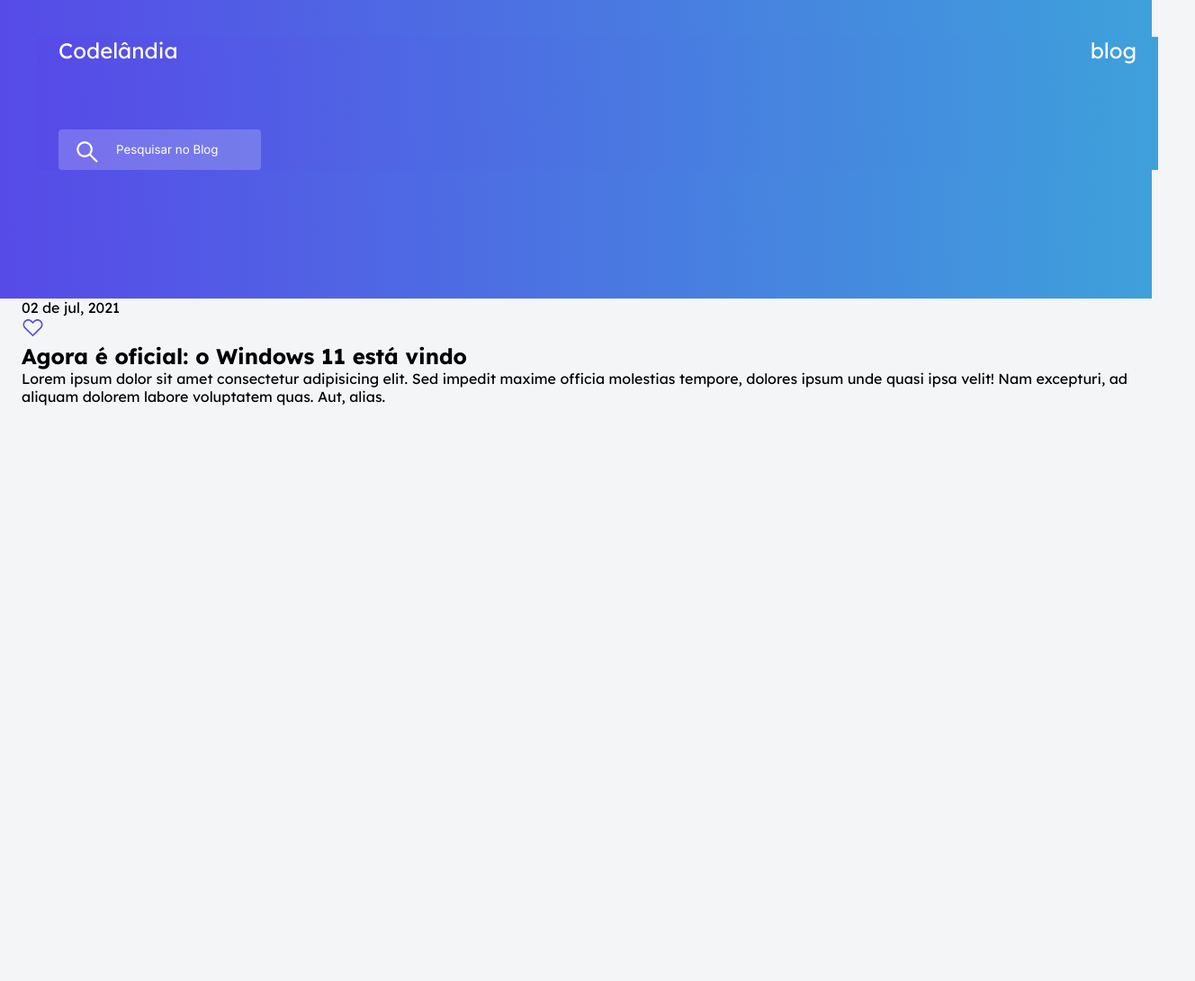
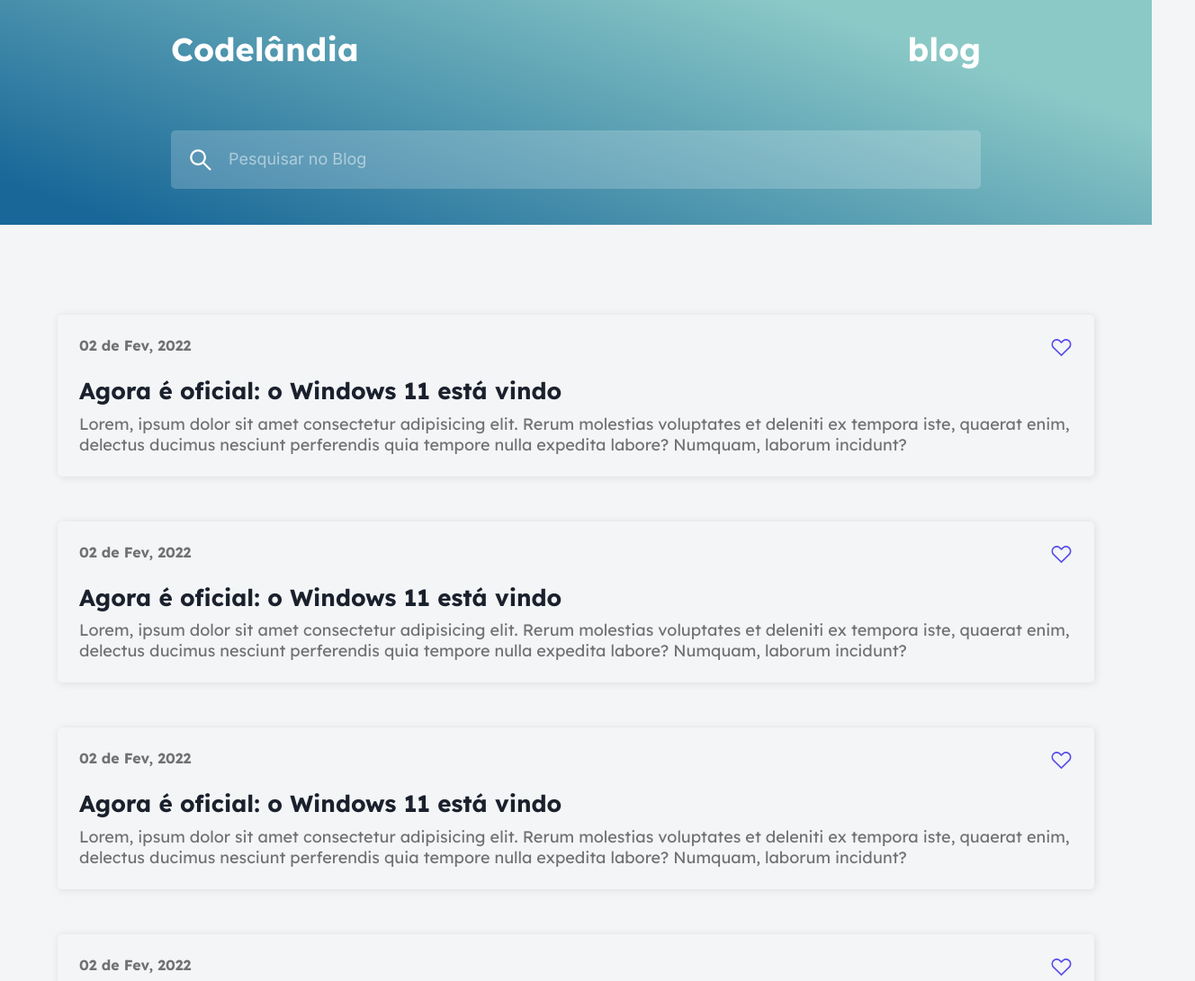
Before and after one commit to douglascosta7623/challenge-01, a plain HTML site: page index.html in a window 1280 px wide. Shown: the top 1091 px of the page at 90% size, 1328 px wide, since content can reach past the window. Before the commit the page ends 800 px from the top, so only its background shows below. Drawn offline with nearby package versions, Linux system fonts and the light colour scheme.

Commit message:
finalizando projeto com container e reveal

```diff
--- a/index.html
+++ b/index.html
@@ -9,6 +9,7 @@
       href="./img/Quem sou/{ ).svg"
       type="image/x-icon"
     />
+
     <link rel="preconnect" href="https://fonts.googleapis.com" />
     <link rel="preconnect" href="https://fonts.gstatic.com" crossorigin />
     <link
@@ -16,53 +17,177 @@
       rel="stylesheet"
     />
     <link rel="stylesheet" href="style.css" />
+    <script
+      src="https://kit.fontawesome.com/71ef7656d6.js"
+      crossorigin="anonymous"
+    ></script>
     <title>Desafio 1 - Iuri Code</title>
   </head>
   <body>
     <header>
-      <div class="container">
-        <nav>
-          <a href="#">Codelândia</a>
-          <a href="#">blog</a>
-        </nav>
-        <div class="search">
-          <form action="search-action"></form>
-          <label for="search">Pesquisar no Blog</label>
-          <div class="search-input">
-            <img
-              src="./img/ant-design_search-outlined.png"
-              id="btnBusca"
-              alt="Buscar"
-            />
-            <input
-              id="search"
-              name="search"
-              type="text"
-              placeholder="Pesquisar no Blog"
-            />
-          </div>
+      <nav class="nav">
+        <div class="nav-top">
+          <h2>Codelândia</h2>
+          <h2>blog</h2>
         </div>
-      </div>
+
+        <form action="" class="form">
+          <span><img src="./img/ant-design_search-outlined.png" alt="" /></span>
+          <input
+            type="text"
+            name="search"
+            id="search"
+            placeholder="Pesquisar no Blog"
+          />
+        </form>
+      </nav>
     </header>
 
     <main>
       <div class="container">
         <div class="post">
           <div class="post-info">
-            <p>02 de jul, 2021</p>
-            <img src="./img/codicon_heart.svg" alt="icone de coração" />
+            <h6 class="post-date">02 de Fev, 2022</h6>
+            <img src="./img/codicon_heart.svg" alt="" />
           </div>
           <div class="post-content">
-            <h2>Agora é oficial: o Windows 11 está vindo</h2>
-            <p>
-              Lorem ipsum dolor sit amet consectetur adipisicing elit. Sed
-              impedit maxime officia molestias tempore, dolores ipsum unde quasi
-              ipsa velit! Nam excepturi, ad aliquam dolorem labore voluptatem
-              quas. Aut, alias.
+            <h5 class="post-title">Agora é oficial: o Windows 11 está vindo</h5>
+            <p class="post-text">
+              Lorem, ipsum dolor sit amet consectetur adipisicing elit. Rerum
+              molestias voluptates et deleniti ex tempora iste, quaerat enim,
+              delectus ducimus nesciunt perferendis quia tempore nulla expedita
+              labore? Numquam, laborum incidunt?
+            </p>
+          </div>
+        </div>
+
+        <div class="post">
+          <div class="post-info">
+            <h6 class="post-date">02 de Fev, 2022</h6>
+            <img src="./img/codicon_heart.svg" alt="" />
+          </div>
+          <div class="post-content">
+            <h5 class="post-title">Agora é oficial: o Windows 11 está vindo</h5>
+            <p class="post-text">
+              Lorem, ipsum dolor sit amet consectetur adipisicing elit. Rerum
+              molestias voluptates et deleniti ex tempora iste, quaerat enim,
+              delectus ducimus nesciunt perferendis quia tempore nulla expedita
+              labore? Numquam, laborum incidunt?
+            </p>
+          </div>
+        </div>
+
+        <div class="post">
+          <div class="post-info">
+            <h6 class="post-date">02 de Fev, 2022</h6>
+            <img src="./img/codicon_heart.svg" alt="" />
+          </div>
+          <div class="post-content">
+            <h5 class="post-title">Agora é oficial: o Windows 11 está vindo</h5>
+            <p class="post-text">
+              Lorem, ipsum dolor sit amet consectetur adipisicing elit. Rerum
+              molestias voluptates et deleniti ex tempora iste, quaerat enim,
+              delectus ducimus nesciunt perferendis quia tempore nulla expedita
+              labore? Numquam, laborum incidunt?
+            </p>
+          </div>
+        </div>
+
+        <div class="post">
+          <div class="post-info">
+            <h6 class="post-date">02 de Fev, 2022</h6>
+            <img src="./img/codicon_heart.svg" alt="" />
+          </div>
+          <div class="post-content">
+            <h5 class="post-title">Agora é oficial: o Windows 11 está vindo</h5>
+            <p class="post-text">
+              Lorem, ipsum dolor sit amet consectetur adipisicing elit. Rerum
+              molestias voluptates et deleniti ex tempora iste, quaerat enim,
+              delectus ducimus nesciunt perferendis quia tempore nulla expedita
+              labore? Numquam, laborum incidunt?
+            </p>
+          </div>
+        </div>
+
+        <div class="post">
+          <div class="post-info">
+            <h6 class="post-date">02 de Fev, 2022</h6>
+            <img src="./img/codicon_heart.svg" alt="" />
+          </div>
+          <div class="post-content">
+            <h5 class="post-title">Agora é oficial: o Windows 11 está vindo</h5>
+            <p class="post-text">
+              Lorem, ipsum dolor sit amet consectetur adipisicing elit. Rerum
+              molestias voluptates et deleniti ex tempora iste, quaerat enim,
+              delectus ducimus nesciunt perferendis quia tempore nulla expedita
+              labore? Numquam, laborum incidunt?
+            </p>
+          </div>
+        </div>
+
+        <div class="post">
+          <div class="post-info">
+            <h6 class="post-date">02 de Fev, 2022</h6>
+            <img src="./img/codicon_heart.svg" alt="" />
+          </div>
+          <div class="post-content">
+            <h5 class="post-title">Agora é oficial: o Windows 11 está vindo</h5>
+            <p class="post-text">
+              Lorem, ipsum dolor sit amet consectetur adipisicing elit. Rerum
+              molestias voluptates et deleniti ex tempora iste, quaerat enim,
+              delectus ducimus nesciunt perferendis quia tempore nulla expedita
+              labore? Numquam, laborum incidunt?
+            </p>
+          </div>
+        </div>
+
+        <div class="post">
+          <div class="post-info">
+            <h6 class="post-date">02 de Fev, 2022</h6>
+            <img src="./img/codicon_heart.svg" alt="" />
+          </div>
+          <div class="post-content">
+            <h5 class="post-title">Agora é oficial: o Windows 11 está vindo</h5>
+            <p class="post-text">
+              Lorem, ipsum dolor sit amet consectetur adipisicing elit. Rerum
+              molestias voluptates et deleniti ex tempora iste, quaerat enim,
+              delectus ducimus nesciunt perferendis quia tempore nulla expedita
+              labore? Numquam, laborum incidunt?
+            </p>
+          </div>
+        </div>
+
+        <div class="post">
+          <div class="post-info">
+            <h6 class="post-date">02 de Fev, 2022</h6>
+            <img src="./img/codicon_heart.svg" alt="" />
+          </div>
+          <div class="post-content">
+            <h5 class="post-title">Agora é oficial: o Windows 11 está vindo</h5>
+            <p class="post-text">
+              Lorem, ipsum dolor sit amet consectetur adipisicing elit. Rerum
+              molestias voluptates et deleniti ex tempora iste, quaerat enim,
+              delectus ducimus nesciunt perferendis quia tempore nulla expedita
+              labore? Numquam, laborum incidunt?
             </p>
           </div>
         </div>
       </div>
     </main>
+
+    <script src="https://unpkg.com/scrollreveal"></script>
+    <script>
+      const sr = ScrollReveal({
+        origin: "top",
+        distance: "50px",
+        duration: 1000,
+        reset: false,
+      });
+
+      ScrollReveal().reveal(".post", { delay: 200 });
+      ScrollReveal().reveal(".post-date", { delay: 300 });
+      ScrollReveal().reveal(".post-title", { delay: 400 });
+      ScrollReveal().reveal(".post-text", { delay: 500 });
+    </script>
   </body>
 </html>
--- a/style.css
+++ b/style.css
@@ -4,86 +4,126 @@
   --white: #fff;
 
   --title: #313131;
+  --sub-title: #1a202c;
   --text: #b6b6b6;
+  --gray-title: #717171;
 
-  --linear: linear-gradient(90deg, #574ae8 0%, #3ea1db 100%);
+  --linear: linear-gradient(
+    19deg,
+    rgba(24, 103, 152, 1) 7%,
+    rgba(139, 201, 199, 1) 80%
+  );
 }
 
 * {
-  font-family: "Lexend Deca", sans-serif;
-  box-sizing: boder-box;
+  margin: 0;
   padding: 0;
-  margin: 0;
-  text-decoration: none;
-  border: none;
+  box-sizing: border-box;
 }
+
 body {
   background-color: #f3f5f7;
 }
 
-img {
-  max-width: 100%;
+::-webkit-scrollbar {
+  width: 10px;
+  border-radius: 4px;
+}
+
+::-webkit-scrollbar-thumb {
+  background: var(--linear);
+  border-radius: 4px;
 }
 
 header {
-  max-width: 100%;
-  background: linear-gradient(88.27deg, #574ae8 0%, #3ea1db 100%);
+  background: var(--linear);
+  padding: 0 20px;
+  margin-bottom: 6.25rem;
+}
+.nav {
+  max-width: 56.25rem;
   height: 15.625rem;
-  padding: 2.5625rem;
+  margin: 0 auto;
+  padding: 2.5rem 0;
+  display: flex;
+  flex-direction: column;
+  justify-content: space-between;
 }
 
-nav {
+.nav-top {
   display: flex;
   justify-content: space-between;
-  margin-bottom: 4.56rem;
-}
-
-nav a {
+  align-items: center;
   color: var(--white);
-  font-size: 24px;
+  font-family: "Lexend Deca", sans-serif;
+  font-size: 1.5rem;
   line-height: 30px;
 }
 
-header .container {
-  background: linear-gradient(88.27deg, #574ae8 0%, #3ea1db 100%);
+.form input {
+  width: 100%;
+  height: 4.0625rem;
+  font-size: 1.125rem;
+  padding-left: 4rem;
+  background-color: rgba(255, 255, 255, 0.2);
+  border-radius: 0.3125rem;
+  border: none;
+  color: var(--white);
+}
+
+.form input::placeholder {
+  color: var(--white);
+  opacity: 0.5;
+  font-family: "Inter", sans-serif;
+}
+.form input:focus {
+  border: none;
+  outline: none;
+}
+
+.form span {
+  position: absolute;
+  padding: 18px 18px 18px;
 }
 
 .container {
   width: 100%;
-  max-width: 124.6rem;
-  padding: 0 1.5rem;
+  max-width: 1200px;
+  padding: 0 24px;
   margin: 0 auto;
 }
 
-label {
-  display: none;
+.post {
+  box-shadow: 1px 1px 10px 0px rgba(0, 0, 0, 0.1);
+  border-radius: 0.3125rem;
+  font-family: "Lexend Deca", sans-serif;
+  padding: 24px;
+  margin-bottom: 50px;
 }
 
-.search-input {
-  /* width: 100%; */
+.post-date {
+  color: var(--gray-title);
+  font-size: 16px;
+  line-height: 20px;
 }
 
-input {
-  height: 45px;
-  border-radius: 4px;
-  background: rgba(255, 255, 255, 0.2);
-  color: var(--white);
-  padding-left: 4rem;
-  padding-right: 5px;
+.post-info {
+  display: flex;
+  justify-content: space-between;
 }
 
-::placeholder {
-  color: var(--white);
-  font-family: "Inter", sans-serif;
+.post-content {
+  margin-top: 20px;
 }
 
-.search-input img {
-  width: 30px;
-  height: 30px;
-  position: absolute;
-  margin-left: 1.0625rem;
-  margin-top: 0.625rem;
+.post-content h5 {
+  color: var(--sub-title);
+  font-size: 1.625rem;
+  line-height: 32.5px;
 }
 
-.post {
+.post-text {
+  font-size: 18px;
+  color: var(--gray-title);
+  margin-top: 8px;
 }
```
Also changed, not shown: script.js (added).
